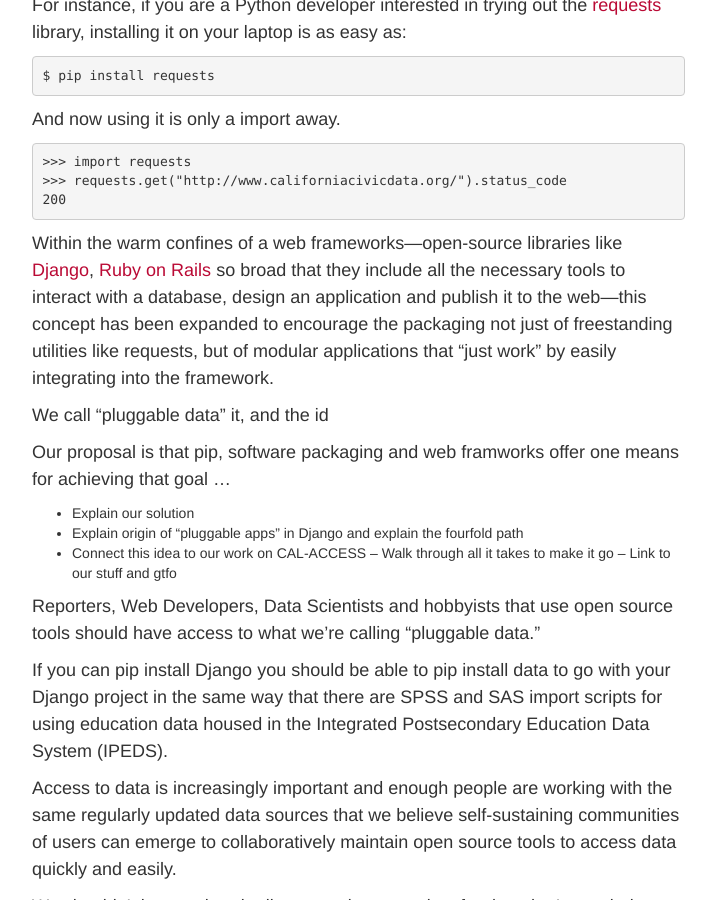
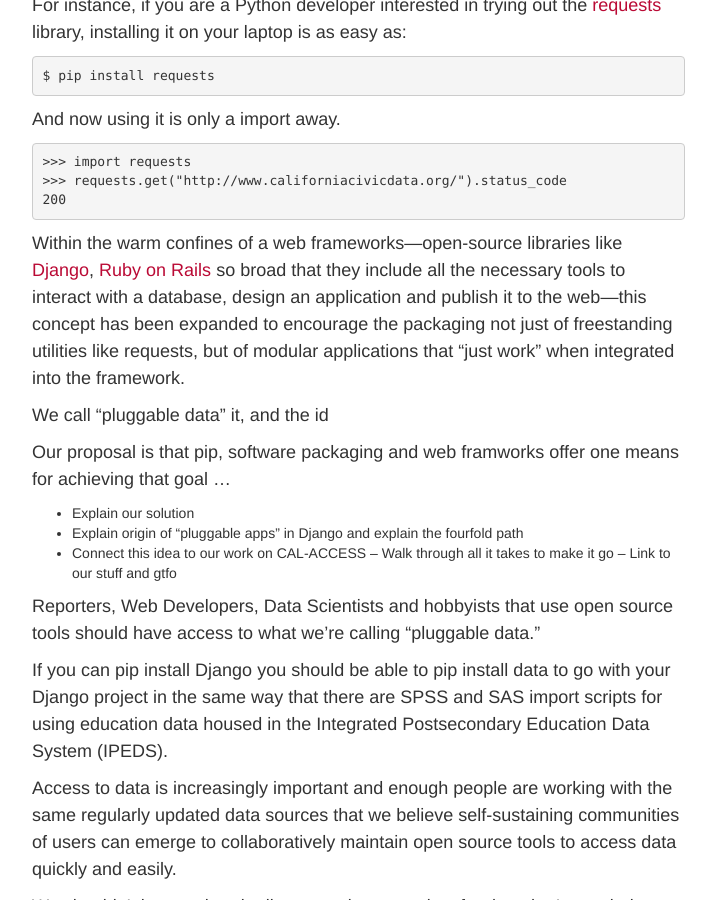
Before and after one commit to palewire/californiacivicdata.org, a Jekyll site: the page built from _posts/2015-01-01-pluggable-data.markdown, in a window 1280 px wide and 900 px high, scrolled down 1237 px. Shown: the whole window, without its empty margins (38-754 px from the left). Built offline with Jekyll 4.4.1, drawn with Linux system fonts in a browser that asks for light colours.

Commit message:
Updated 2015-01-01-pluggable-data.markdown

```diff
--- a/_posts/2015-01-01-pluggable-data.markdown
+++ b/_posts/2015-01-01-pluggable-data.markdown
@@ -46,7 +46,7 @@
 200
 ~~~
 
-Within the warm confines of a web frameworks&mdash;open-source libraries like [Django](http://www.djangoproject.com/), [Ruby on Rails](http://rubyonrails.org/) so broad that they include all the necessary tools to interact with a database, design an application and publish it to the web&mdash;this concept has been expanded to encourage the packaging not just of freestanding utilities like requests, but of modular applications that "just work" by easily integrating into the framework.
+Within the warm confines of a web frameworks&mdash;open-source libraries like [Django](http://www.djangoproject.com/), [Ruby on Rails](http://rubyonrails.org/) so broad that they include all the necessary tools to interact with a database, design an application and publish it to the web&mdash;this concept has been expanded to encourage the packaging not just of freestanding utilities like requests, but of modular applications that "just work" when integrated into the framework.
 
 We call "pluggable data" it,  and the id
 
```
